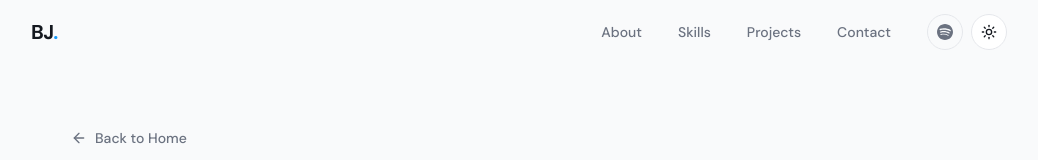
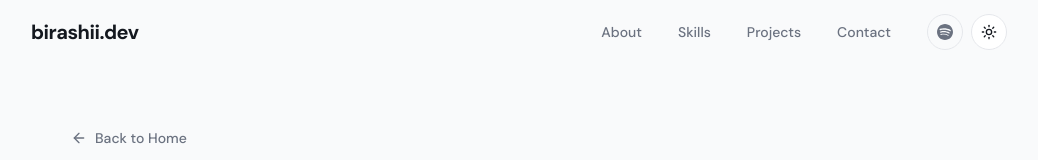
Before and after one commit to PancitGuisado/bryle-portfolio, a React (Vite) app: page /projects in a window 1280 px wide. Shown: the top 160 px of the page, without its empty margins (121-1159 px from the left). Built offline with nearby package versions, Linux system fonts and the light colour scheme; the HTML template or start-up script is replaced by a standard one.

Commit message:
style: update navbar logo text to birashii.dev

```diff
--- a/src/components/Navbar.tsx
+++ b/src/components/Navbar.tsx
@@ -69,7 +69,7 @@ export default function Navbar() {
     >
       <div className="mx-auto flex h-16 max-w-5xl items-center justify-between px-6">
         <a href="/" onClick={handleLogoClick} className="group font-display text-xl font-bold tracking-tight text-foreground transition-colors">
-          BJ<span className="gradient-text transition-opacity group-hover:opacity-80">.</span>
+          birashii.dev
         </a>
 
         {/* Desktop */}
```
